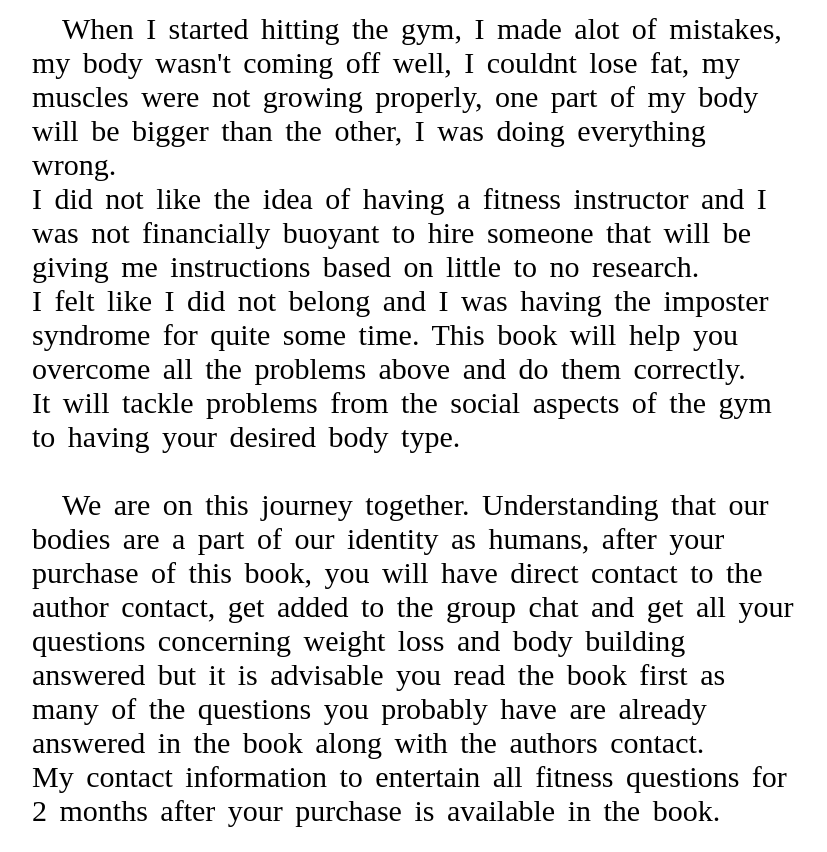
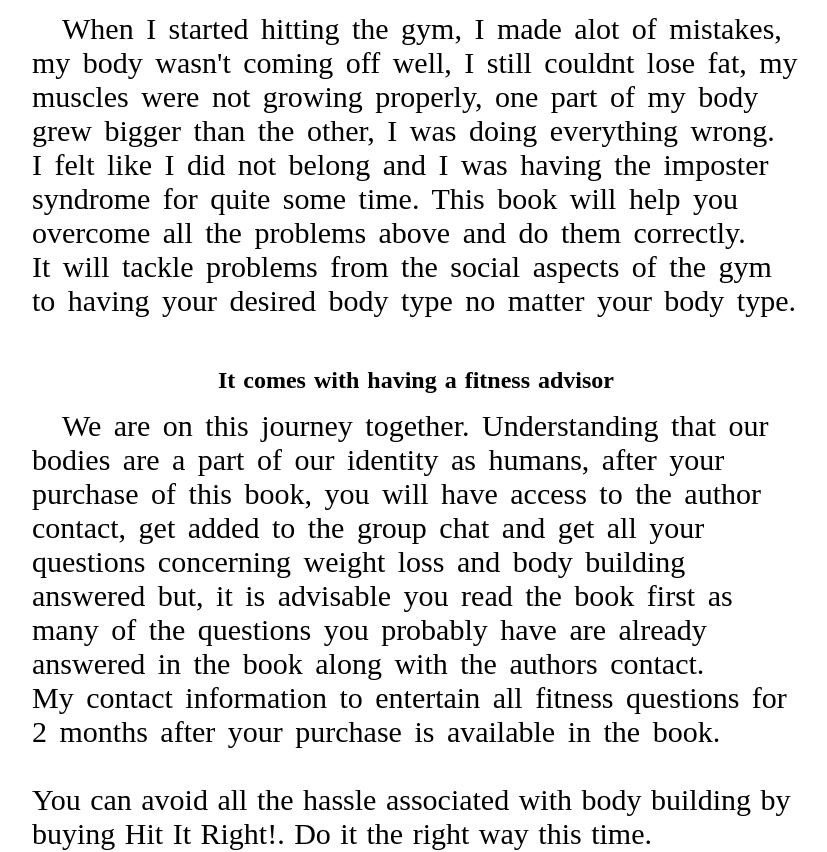
Before and after one commit to Afayomide/HitItRight, a plain HTML site: page index.html in a window 1280 px wide. Shown: the part 571-1423 px from the top of the page, without its empty margins (224-1051 px from the left). Drawn offline with nearby package versions, Linux system fonts and the light colour scheme.

Commit message:
Update index.html

```diff
--- a/index.html
+++ b/index.html
@@ -54,18 +54,18 @@
         <h4 class="h2">"As They Say, Knowledge is Power"</h4>
         <p class="intro">
             <p class="indent">When I started hitting the gym, I made alot of mistakes,
-             my body wasn't coming off well, I couldnt lose fat, my muscles were not growing properly,
-              one part of my body will be bigger than the other, I was doing everything wrong.
-             <br>I did not like the idea of having a fitness instructor and I was not financially
-             buoyant to hire someone that will be giving me instructions based on little to no research.
+             my body wasn't coming off well, I still couldnt lose fat,
+              my muscles were not growing properly,
+              one part of my body grew bigger than the other, I was doing everything wrong.
             <br>I felt like I did not belong and I was having the imposter syndrome for quite some time.
             This book will help you overcome all the problems above and do them correctly.
-            <br>It will tackle problems from the social aspects of the gym to having your desired body type.</p>
+            <br>It will tackle problems from the social aspects of the gym to having your desired body type no matter your body type.</p>
         </p>
  <br>
+ <h2 class="h2 get-ahead">It comes with having a fitness advisor</h2>
         <p class="indent"> We are on this journey together. Understanding that our bodies are a part of our identity as humans, after your purchase of this book,
-            you will have direct contact to the author contact, get added to the group chat and
-             get all your questions concerning weight loss and body building answered but it is advisable you read the book first as many of the questions you probably have are already answered in the book along with the authors contact.
+            you will have access to the author contact, get added to the group chat and
+             get all your questions concerning weight loss and body building answered but, it is advisable you read the book first as many of the questions you probably have are already answered in the book along with the authors contact.
              <br>My contact information to entertain all fitness questions for 2 months after your purchase is available in the book.
         </p>
         <br>
```
